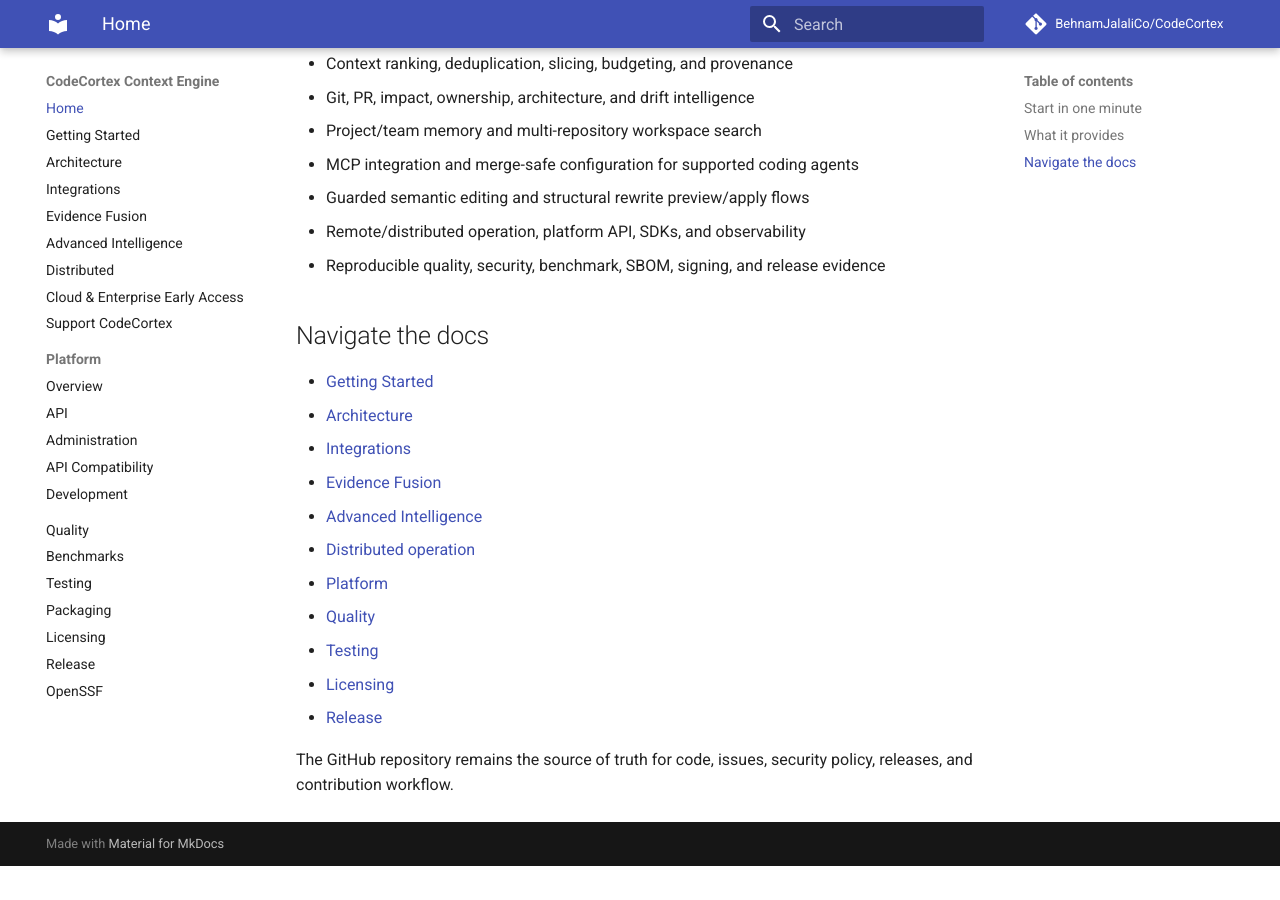
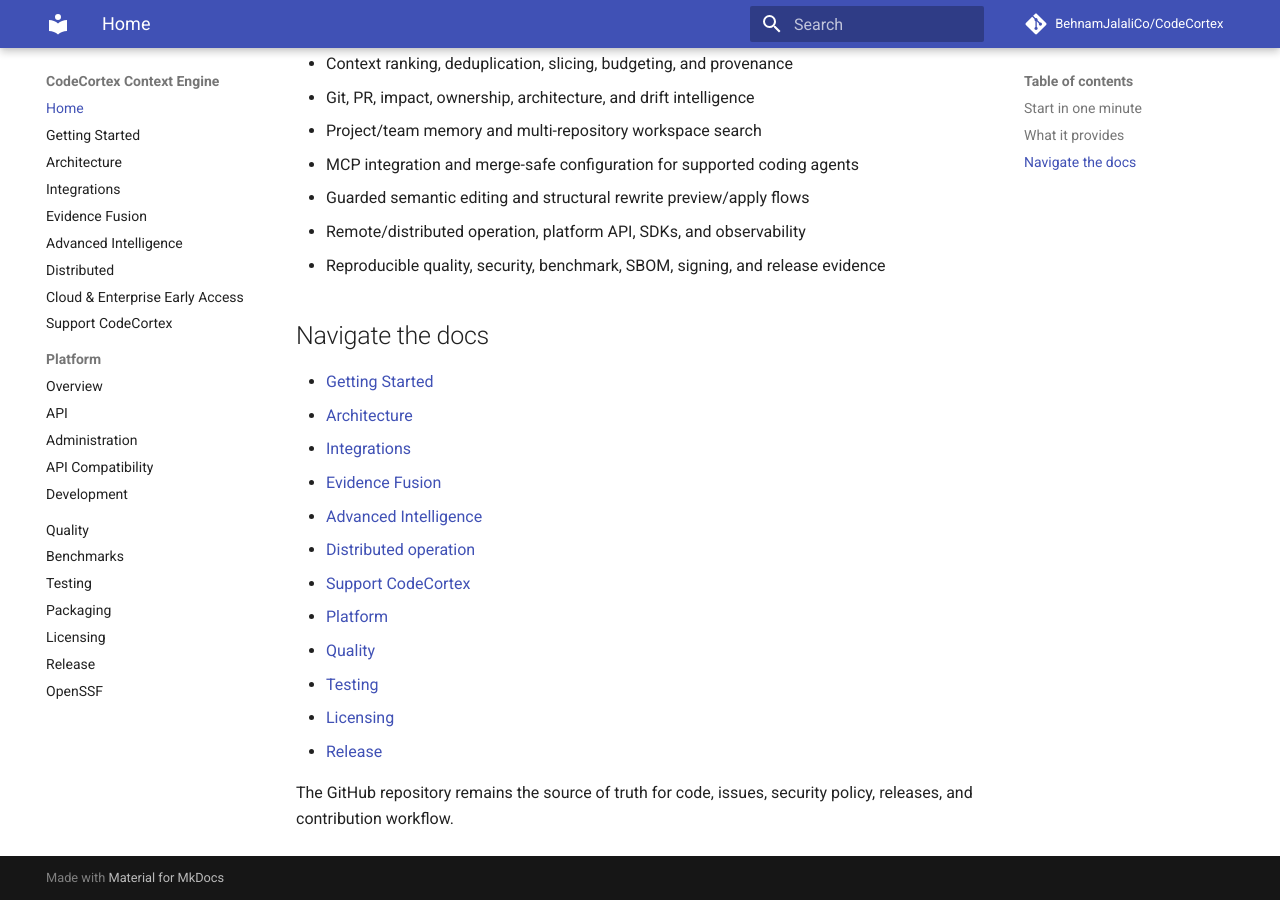
Before and after one commit to BehnamJalaliCo/CodeCortex, an MkDocs documentation site: the page built from docs/index.md, in a window 1280 px wide and 900 px high, scrolled down 1366 px. Built offline with MkDocs 1.6.1 and Material for MkDocs 9.7.7, drawn with Linux system fonts in a browser that asks for light colours; comment, search, counter and statistics services are not loaded; before the commit the page ends 2232 px from its top, so only the background shows below that.

Commit message:
docs: link project support page

```diff
--- a/docs/index.md
+++ b/docs/index.md
@@ -54,6 +54,7 @@
 - [Evidence Fusion](EVIDENCE_FUSION.md)
 - [Advanced Intelligence](ADVANCED_INTELLIGENCE.md)
 - [Distributed operation](DISTRIBUTED.md)
+- [Support CodeCortex](SUPPORT.md)
 - [Platform](platform/README.md)
 - [Quality](QUALITY.md)
 - [Testing](TESTING.md)
```
